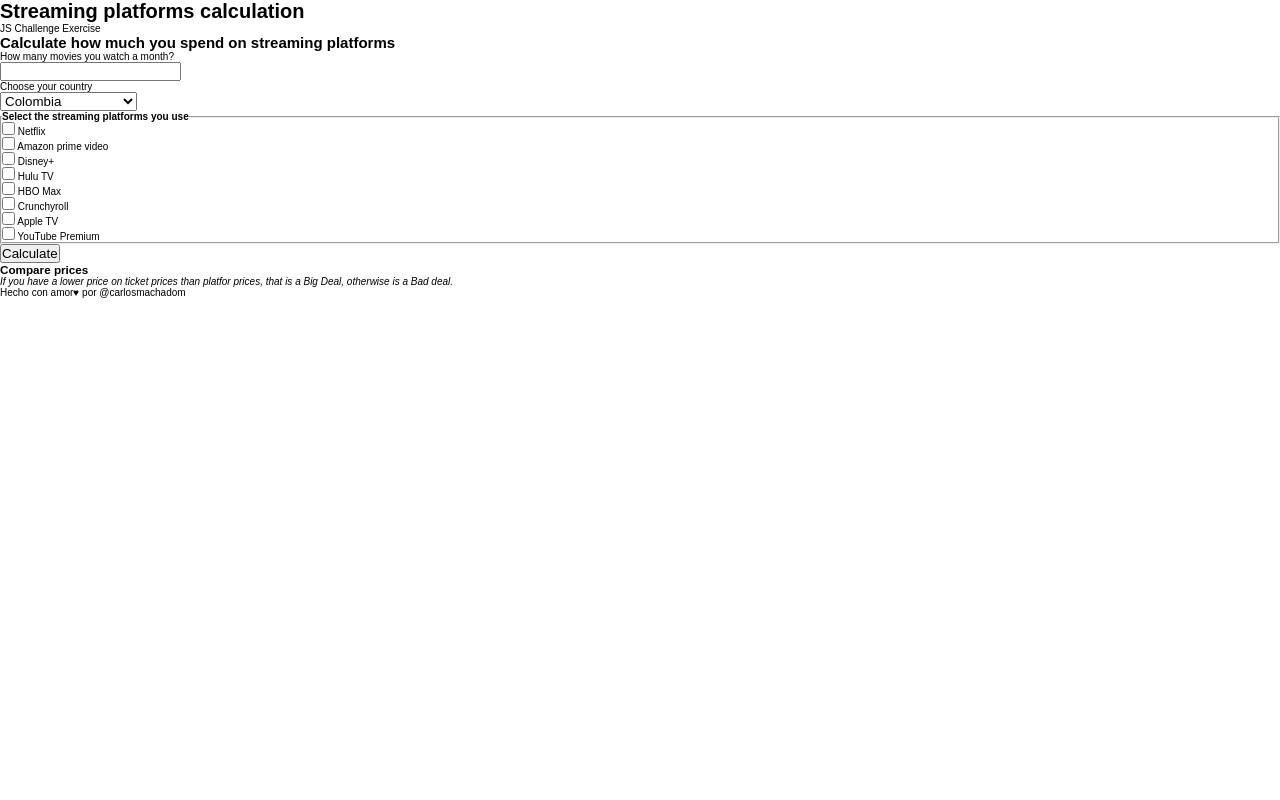
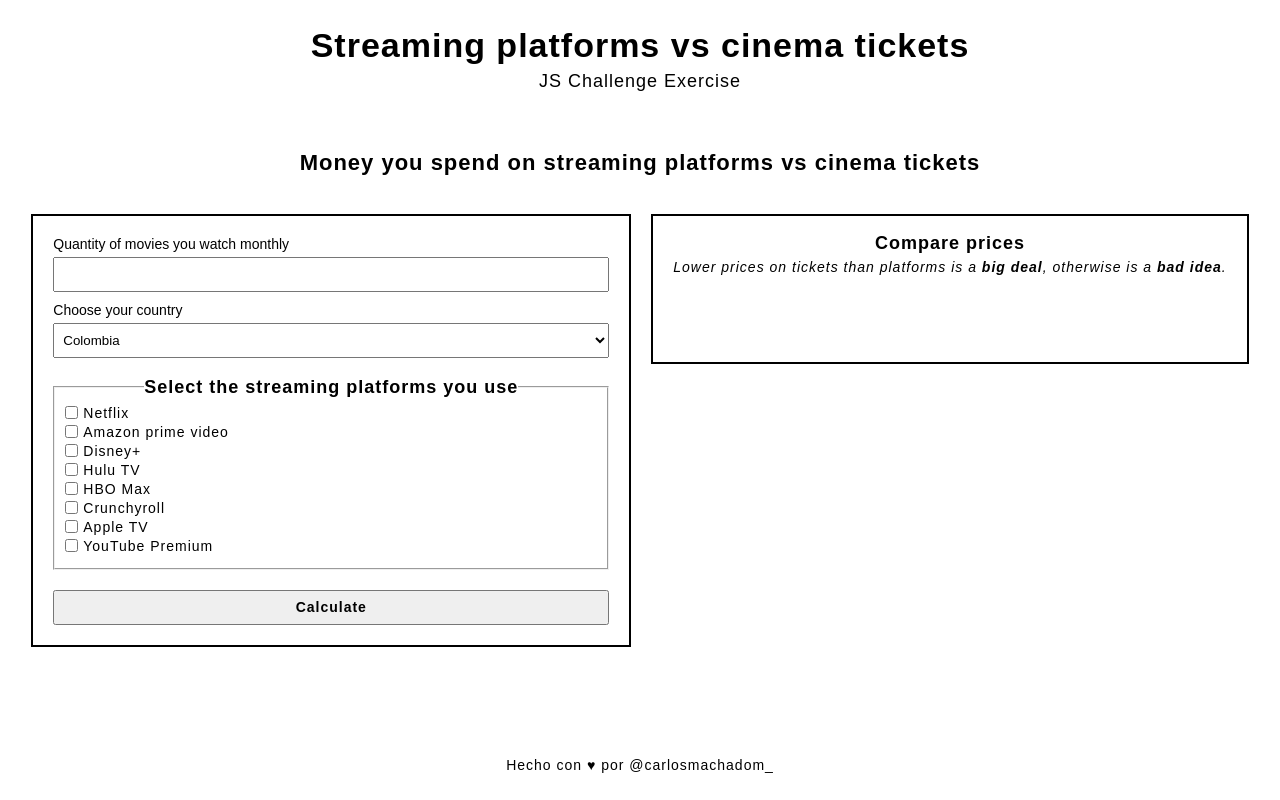
Before and after one commit to carlosmachadom/cinema-vs-streaming, a website: page index.html in a window 1280 px wide. Drawn offline with Linux system fonts and the light colour scheme.

Commit message:
Estructura CSS inicial - Falta color y algunos ajustes

```diff
--- a/index.html
+++ b/index.html
@@ -17,20 +17,20 @@
     <!-- BODY -->
     <body>
         <!-- HEADER -->
-        <header>
-            <h1>Streaming platforms calculation</h1>
-            <p>JS Challenge Exercise</p>
+        <header class="header">
+            <h1 class="header-title">Streaming platforms vs cinema tickets</h1>
+            <p class="header-tagline">JS Challenge Exercise</p>
         </header>
         <!-- /HEADER -->
 
         <!-- Calculation section -->
-        <main>
-            <h2>Calculate how much you spend on streaming platforms</h2>
-
-            <section>
-                <form action="">
-                    <section>
-                        <label for="films-quantity">How many movies you watch a month?</label>
+        <main class="main">
+            <h2 class="exercise-title">Money you spend on streaming platforms vs cinema tickets</h2>
+            <section class="calculator-container">
+                <section class="form-container">
+                    <form action="" class="form">
+                        <section class="form-section-one">
+                            <label for="films-quantity">Quantity of movies you watch monthly</label>
                             <br>
                             <input type="number" id="films-quantity" name="films" required />
                             <br>
@@ -44,10 +44,10 @@
                             </select>
                         </section>
 
-                    <fieldset>
-                        <legend><strong>Select the streaming platforms you use</strong></legend>
+                        <fieldset class="form-section-two">
+                            <legend class="title"><strong>Select the streaming platforms you use</strong></legend>
 
-                        <ul>
+                            <ul class="items">
                                 <li>
                                     <label for="netflix">
                                         <input type="checkbox" id="netflix" name="platform" value="netflix"/> Netflix
@@ -98,27 +98,30 @@
                             </ul>
                         </fieldset>
 
-                    <section>
+                        <section class="form-section-three">
                             <button type="button" onclick="comparingPrices()">Calculate</button>
                         </section>
                     </form>
                 </section>
 
-            <section>
-                <article>
-                    <h3>Compare prices</h3>
-                    <p><i>If you have a lower price on ticket prices than platfor prices, that is a Big Deal, otherwise is a Bad deal.</i></p>
+                <section class="results-section">
+                    <article class="results-container">
+                        <h3 class="title-result">Compare prices</h3>
+                        <p class="tagline-result"><i>Lower prices on tickets than platforms is a <strong>big deal</strong>, otherwise is a <strong>bad idea</strong>.</i></p>
 
-                    <p id="tickets-price"></p>
-                    <p id="platforms-price"></p>
+                        <div>
+                            <p class="result" id="tickets-price"></p>
+                            <p class="result" id="platforms-price"></p>
+                        </div>
                     </article>
+                </section>
             </section>
         </main>
         <!-- /Calculation section -->
 
         <!-- FOOTER -->
-        <footer>
-            <p>Hecho con amor♥ por @carlosmachadom</p>
+        <footer class="footer">
+            <p>Hecho con ♥ por @carlosmachadom_</p>
         </footer>
         <!-- /FOOTER -->
 
--- a/scripts/index.js
+++ b/scripts/index.js
@@ -1,10 +1,5 @@
 // Inicializando funciones para comparar precios
 function comparingPrices() {
-    console.group('Total ticket film price');
-        calculateTicketsTotalPrice();
-    console.groupEnd();
-
-    console.group('Total streaming platforms price');
-        calculatePlatformsTotalPrice();
-    console.groupEnd();
+    calculateTicketsTotalPrice();
+    calculatePlatformsTotalPrice();
 }
--- a/scripts/platformsPrices.js
+++ b/scripts/platformsPrices.js
@@ -1,5 +1,5 @@
 // Total streaming platforms price
-let selectedPlatforms = [];
+const selectedPlatforms = [];
 
 function calculatePlatformsTotalPrice () {
     const PLATFORMS = document.querySelectorAll('input[name="platform"]:checked');
@@ -59,9 +59,9 @@
         }
     });
 
-    let individualPrices = selectedPlatforms.map(platform => platform.price);
+    const individualPrices = selectedPlatforms.map(platform => platform.price);
 
-    let calculateTotalPrice = individualPrices.reduce(
+    const calculateTotalPrice = individualPrices.reduce(
         function (valorInicial = 0, siguienteValor) {
             return valorInicial + siguienteValor
         }
--- a/style/style.css
+++ b/style/style.css
@@ -23,4 +23,223 @@
 body {
     width: 100%;
     height: 100%;
+
+    display: grid;
+    grid-template-rows: auto 1fr auto;
+    grid-auto-columns: 1fr;
 }
+
+/* Header structure */
+.header {
+    width: 100%;
+    padding: 2.8rem 2rem;
+    text-align: center;
+}
+
+.header h1 {
+    font-size: 3.4rem;
+    font-weight: 700;
+    line-height: 34px;
+    letter-spacing: 1px;
+    vertical-align: middle;
+
+    margin-block-end: 1rem;
+}
+
+.header p {
+    font-size: 1.8rem;
+    font-weight: 500;
+    line-height: 18px;
+    vertical-align: middle;
+    letter-spacing: 1px;
+}
+
+/* Main structure */
+.main {
+    width: 100%;
+
+    display: flex;
+    justify-content: center;
+    align-items: center;
+    flex-direction: column;
+}
+
+.main .exercise-title {
+    font-size: 2.2rem;
+    line-height: 22px;
+    vertical-align: middle;
+    letter-spacing: 1px;
+    font-weight: 700;
+}
+
+.main .calculator-container {
+
+    width: 100%;
+    padding: 4rem 2rem;
+    display: flex;
+    justify-content: center;
+    align-items: baseline;
+    flex-wrap: wrap;
+}
+
+.main .calculator-container .form-container {
+    width: 100%;
+    max-width: 600px;
+    margin: 0 1rem;
+}
+
+.calculator-container .form-container .form {
+    width: 100%;
+    padding: 2rem;
+    margin-block-end: 1rem;
+    border: solid 2px black;
+}
+
+/* Movie tickets section */
+
+.form .form-section-one, .form-section-two {
+    width: 100%;
+    margin-block-end: 2rem;
+}
+
+.form .form-section-one label {
+    font-size: 1.4rem;
+    display: inline-block;
+    margin-bottom: .5rem;
+}
+
+.form .form-section-one input, select {
+    width: 100%;
+    height: 35px;
+    display: inline-block;
+    padding: 0 .5rem;
+    margin-bottom: 1rem;
+}
+
+.form .form-section-one select {
+    margin-bottom: 0;
+}
+
+/* Streaming platforms section */
+.form .form-section-two
+{
+    padding: 1rem;
+}
+
+.form .form-section-two .title {
+    text-align: center;
+    font-size: 1.8rem;
+    line-height: 18px;
+    vertical-align: middle;
+    letter-spacing: 1px;
+}
+
+.form .form-section-two .items li {
+    width: 100%;
+    margin-block-end: .5rem;
+}
+
+.form .form-section-two .items li > label {
+    width: 100%;
+
+    display: flex;
+    justify-content: start;
+    align-items: center;
+
+    font-size: 1.4rem;
+    line-height: 14px;
+    vertical-align: middle;
+    letter-spacing: 1px;
+    font-weight: 500;
+}
+
+.form .form-section-two .items li > label > input {
+    margin: 0 .5rem 0 0;
+}
+
+/* Submit section */
+.form .form-section-three {
+    width: 100%;
+}
+
+.form .form-section-three button {
+    width: 100%;
+    height: 35px;
+
+    font-size: 1.4rem;
+    line-height: 14px;
+    vertical-align: middle;
+    letter-spacing: 1px;
+    font-weight: 700;
+}
+
+
+/* Retults section */
+.main .calculator-container .results-section {
+    margin: 0 1rem;
+}
+
+.main .calculator-container .results-section .results-container {
+    width: 100%;
+    max-width: 600px;
+    height: 150px;
+    padding: 2rem;
+    text-align: center;
+
+    border: solid 2px black;
+}
+
+.calculator-container .results-container .title-result {
+    font-size: 1.8rem;
+    line-height: 14px;
+    vertical-align: middle;
+    font-weight: 700;
+    letter-spacing: 1px;
+
+    margin-block-end: 1rem;
+}
+
+.calculator-container .results-container .tagline-result {
+    font-size: 1.4rem;
+    line-height: 14px;
+    vertical-align: middle;
+    font-weight: 300;
+    letter-spacing: 1px;
+}
+
+.calculator-container .results-container div {
+    width: 100%;
+    text-align: center;
+    padding: 2rem;
+}
+
+.calculator-container .results-container div > .result {
+    font-size: 1.6rem;
+    line-height: 16px;
+    vertical-align: middle;
+    font-weight: 500;
+}
+
+.calculator-container .results-container div > .result:nth-child(1) {
+    margin-bottom: 1rem;
+}
+
+/* FOOTER */
+.footer {
+    width: 100%;
+    padding: 2.8rem 0;
+
+    display: flex;
+    align-items: center;
+    justify-content: center;
+
+    text-align: center;
+}
+
+.footer p {
+    font-size: 1.4rem;
+    line-height: 14px;
+    font-weight: 500;
+    letter-spacing: 1px;
+    vertical-align: middle;
+}
```
Lines whose indentation alone changed are shown as unchanged.
